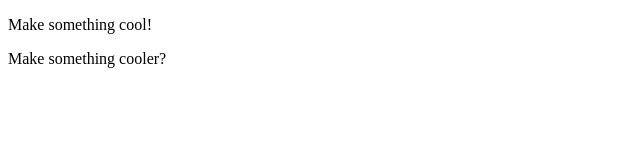
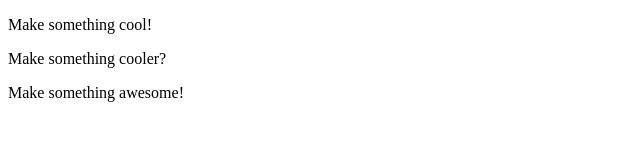
Before and after one commit to oscarb-se/html5-template, a plain HTML site: page index.html in a window 1280 px wide. Shown: the whole page, without its empty margins (0-640 px from the left). Drawn offline with Linux system fonts and the light colour scheme.

Commit message:
Add new paragraph

```diff
--- a/index.html
+++ b/index.html
@@ -7,5 +7,6 @@
   <body>
     <p>Make something cool!</p>
     <p>Make something cooler?</p>
+    <p>Make something awesome!</p>
   </body>
 </html>
```
